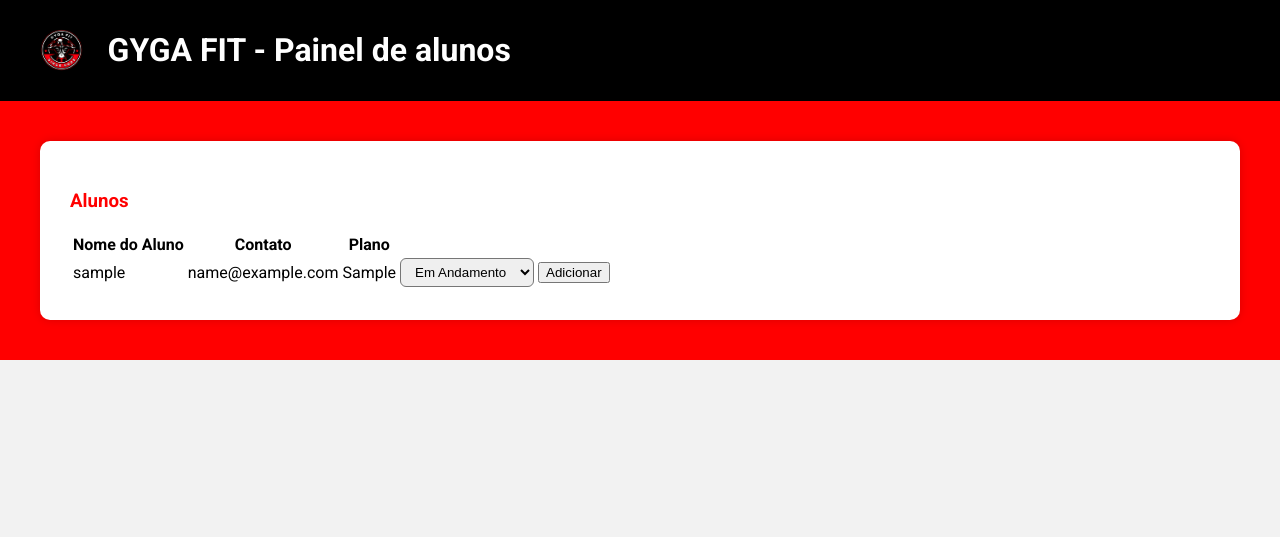
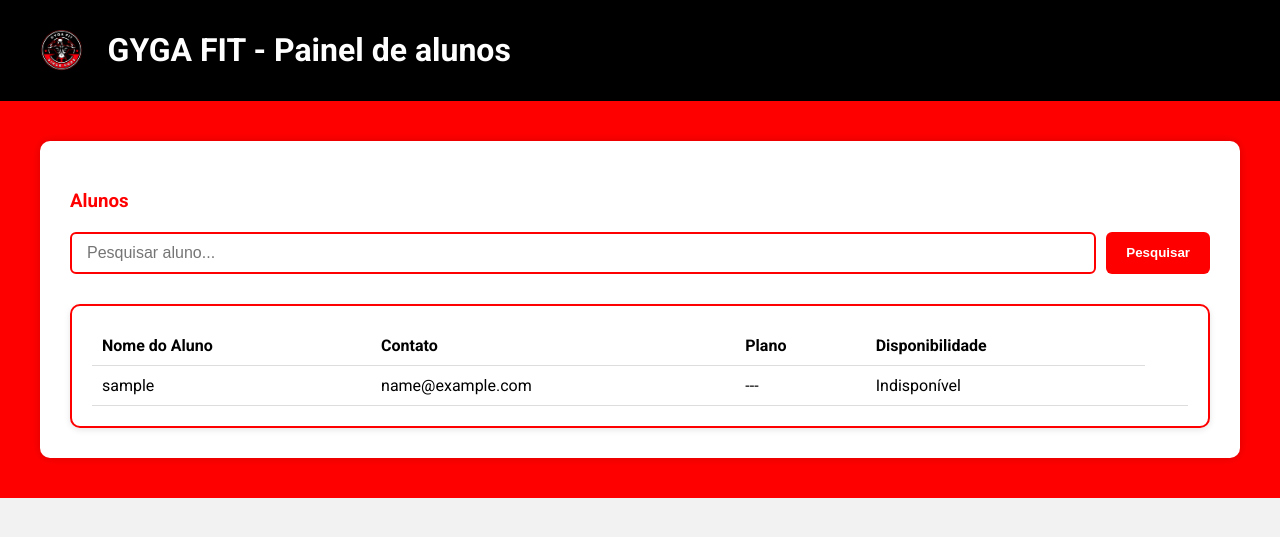
Before and after one commit to Samuel1-salc/Gyga-fit-gym, a PHP site: page /view/alunos.php in a window 1280 px wide. Shown: the top 537 px of the page. Run offline with PHP 8.4, Linux system fonts and the light colour scheme; tables that the repository leaves empty or names only in its code hold one stand-in row (values such as "Sample post").

Commit message:
melhorando o back e o front da tela de alunos

```diff
--- /dev/null
+++ b/index.php
@@ -0,0 +1,3 @@
+<?php
+echo ("oi");
+?>
--- a/models/Usuarios.class.php
+++ b/models/Usuarios.class.php
@@ -16,6 +16,14 @@ class Users{
         $stmt->execute();
         $tabela =  $stmt->fetchAll(PDO::FETCH_ASSOC);
         return $tabela;
+    }
+    public function getDataAlunosByNome($nameSearch){
+        $stmt = $this->link->prepare("SELECT id,username, email, plano FROM aluno WHERE username LIKE :nameSearch");
+        $nameSearch = "%$nameSearch%";
+        $stmt->bindParam(':nameSearch', $nameSearch, PDO::PARAM_STR);
+        $stmt->execute();
+        return  $stmt->fetchAll(PDO::FETCH_ASSOC);
+
     }
 
     public function getAlunosByInstrutor($id_instrutor){
--- a/models/usuarioInstrutor.class.php
+++ b/models/usuarioInstrutor.class.php
@@ -43,7 +43,7 @@ class aluno_instrutor{
     }
 
    public function checkRelationshipUsers($id_aluno){
-    $stmt = $this->link->prepare("SELECT 1 FROM aluno_instrutor WHERE id_Aluno = :id_aluno  LIMIT 1");
+    $stmt = $this->link->prepare("SELECT id_instrutor,nome_instrutor FROM aluno_instrutor WHERE id_Aluno = :id_aluno  LIMIT 1");
     $stmt->bindParam(':id_aluno', $id_aluno);
     $stmt->execute();
     return $stmt->fetch(PDO::FETCH_ASSOC);
--- a/view/alunos.php
+++ b/view/alunos.php
@@ -1,16 +1,42 @@
 <?php
 require_once __DIR__ . '/../models/Usuarios.class.php';
+require_once __DIR__ . '/../models/usuarioInstrutor.class.php';
 session_start();
 $users = new Users();
+
 $alunos = [];
+if (isset($_GET['search']) && !empty($_GET['search'])) {
+    $search = $_GET['search'];
+    $alunos = $users->getDataAlunosByNome($search);
+} else {
     $alunos = $users->getDataAlunosForPerfilAlunos();
+}
+ function disponiblidade($id_aluno){
+    $relacao = new aluno_instrutor();
+    $chekRelacao = $relacao->checkRelationshipUsers($id_aluno);
+    if ($chekRelacao && !empty($chekRelacao['id_instrutor'])) {
+        return "Indisponível";
+    } else {
+        return "Disponível";
+    }
+ }
+
+ function plano($plano){
+    if ($plano == 1) {
+        return "Mensal";
+    } elseif($plano == 2){
+        return "semestral";
+    } elseif($plano == 3){
+        return "Anual";
+    }
+ }
 
 ?>
 <!DOCTYPE html>
 <head>
     <meta charset="UTF-8">
     <title>Painel do Instrutor</title>
-    <link rel="stylesheet" href="./style/perfilInstrutor.css">
+    <link rel="stylesheet" href="./style/perfilAlunos.css">
     <link href="https://fonts.googleapis.com/css2?family=Roboto:wght@300;400;700&display=swap" rel="stylesheet">
 </head>
 <body>
@@ -27,35 +53,48 @@ $alunos = $users->getDataAlunosForPerfilAlunos();
 
         <div class="solicitacoes">
             <h3>Alunos</h3>
+            <form method="GET" action="" class="search-bar">
+                <input type="text" name="search" placeholder="Pesquisar aluno..." value="<?= htmlspecialchars($_GET['search'] ?? '') ?>">
+                <button type="submit">Pesquisar</button>
+            </form>
         <?php if (!empty($alunos)): ?>
-        <table class="tabela-alunos">
+            <div class="card-aluno">
+                <div class="aluno-box">
+                    <table>
                         <thead>
                             <tr>
                                 <th>Nome do Aluno</th>
                                 <th>Contato</th>
                                 <th>Plano</th>
+                                <th>Disponibilidade</th>
                             </tr>
                         </thead>
                         <tbody>
                             <?php foreach (array_reverse($alunos) as $aluno): ?>
                                 <tr>
+
                                     <td><?= htmlspecialchars($aluno['username']) ?></td>
                                     <td><?= htmlspecialchars($aluno['email']) ?></td>
-                        <td><?= htmlspecialchars($aluno['plano'] ?? '---') ?></td>
+                                    <td><?= htmlspecialchars(plano($aluno['plano']) ?? '---') ?></td>
+                                    <td><?= disponiblidade($aluno['id']) ?></td>
+
                                     <td>
+
+                                    <?php if (disponiblidade($aluno['id']) == 'Disponível'): ?>
                                             <form method="POST" action="../controllers/processsarAdicionarAluno.php">
                                                 <input type="hidden" name="id_aluno" value="<?= htmlspecialchars($aluno['id'] ?? '') ?>">
-                                <select name="processo">
-                                    <option value="em andamento">Em Andamento</option>
-                                    <option value="finalizada">Finalizada</option>
-                                </select>
                                                 <button type="submit">Adicionar</button>
                                             </form>
+                                        <?php else: ?>
+
+                                        <?php endif; ?>
                                     </td>
                                 </tr>
                             <?php endforeach; ?>
                         </tbody>
                     </table>
+                </div>
+            </div>
         <?php else: ?>
             <p>Nenhuma solicitação de treino encontrada.</p>
         <?php endif; ?>
--- /dev/null
+++ b/view/style/perfilAlunos.css
@@ -0,0 +1,132 @@
+* {
+    box-sizing: border-box;
+}
+
+body {
+    font-family: 'Roboto', sans-serif;
+    margin: 0;
+    background-color: #f2f2f2;
+}
+
+.fundo-vermelho {
+    background-color: rgb(255, 0, 0);
+    padding: 40px 0;
+}
+
+header {
+    background-color: #000;
+    color: white;
+    padding: 10px 30px;
+}
+
+.header-logo {
+    display: flex;
+    align-items: center;
+    gap: 15px;
+}
+
+.header-logo img {
+    height: 50px;
+}
+
+.container {
+    max-width: 1200px;
+    margin: auto;
+    background-color: #fff;
+    border-radius: 10px;
+    padding: 30px;
+    box-shadow: 0 0 10px rgba(0,0,0,0.15);
+}
+
+.solicitacoes h3 {
+    color: red;
+    margin-bottom: 20px;
+}
+
+/* ESTILO DAS CAIXAS DE ALUNO */
+.card-aluno {
+    display: flex;
+    flex-direction: column;
+    gap: 20px;
+}
+
+/* Cada aluno em uma caixa separada */
+.aluno-box {
+    border: 2px solid red;
+    border-radius: 10px;
+    padding: 20px;
+    background-color: #fff;
+    box-shadow: 0 2px 6px rgba(0,0,0,0.1);
+}
+
+.aluno-box table {
+    width: 100%;
+    border-collapse: collapse;
+}
+
+.aluno-box th,
+.aluno-box td {
+    text-align: left;
+    padding: 10px;
+    font-size: 16px;
+    border-bottom: 1px solid #ddd;
+}
+
+.aluno-box form {
+    display: flex;
+    align-items: center;
+    gap: 10px;
+    margin-top: 10px;
+}
+
+.aluno-box select {
+    padding: 6px 10px;
+    border-radius: 6px;
+    border: 1px solid #ccc;
+}
+
+.aluno-box button {
+    padding: 6px 12px;
+    background-color: red;
+    color: white;
+    border: none;
+    border-radius: 6px;
+    cursor: pointer;
+    font-weight: bold;
+}
+
+.search-bar {
+    display: flex;
+    gap: 10px;
+    margin-bottom: 30px;
+    margin-top: 10px;
+}
+
+.search-bar input[type="text"] {
+    flex: 1;
+    padding: 10px 15px;
+    border: 2px solid red;
+    border-radius: 6px;
+    font-size: 16px;
+    outline: none;
+    transition: border-color 0.3s ease;
+}
+
+.search-bar input[type="text"]:focus {
+    border-color: darkred;
+}
+
+.search-bar button {
+    padding: 10px 20px;
+    background-color: red;
+    color: white;
+    border: none;
+    border-radius: 6px;
+    font-weight: bold;
+    cursor: pointer;
+    transition: background-color 0.3s ease;
+}
+
+.search-bar button:hover {
+    background-color: darkred;
+}
```
Also changed, not shown: controllers/processsarAdicionarAluno.php (+12 -0 lines), view/perfilInstrutor2.php (added). Lines whose indentation alone changed are shown as unchanged.
